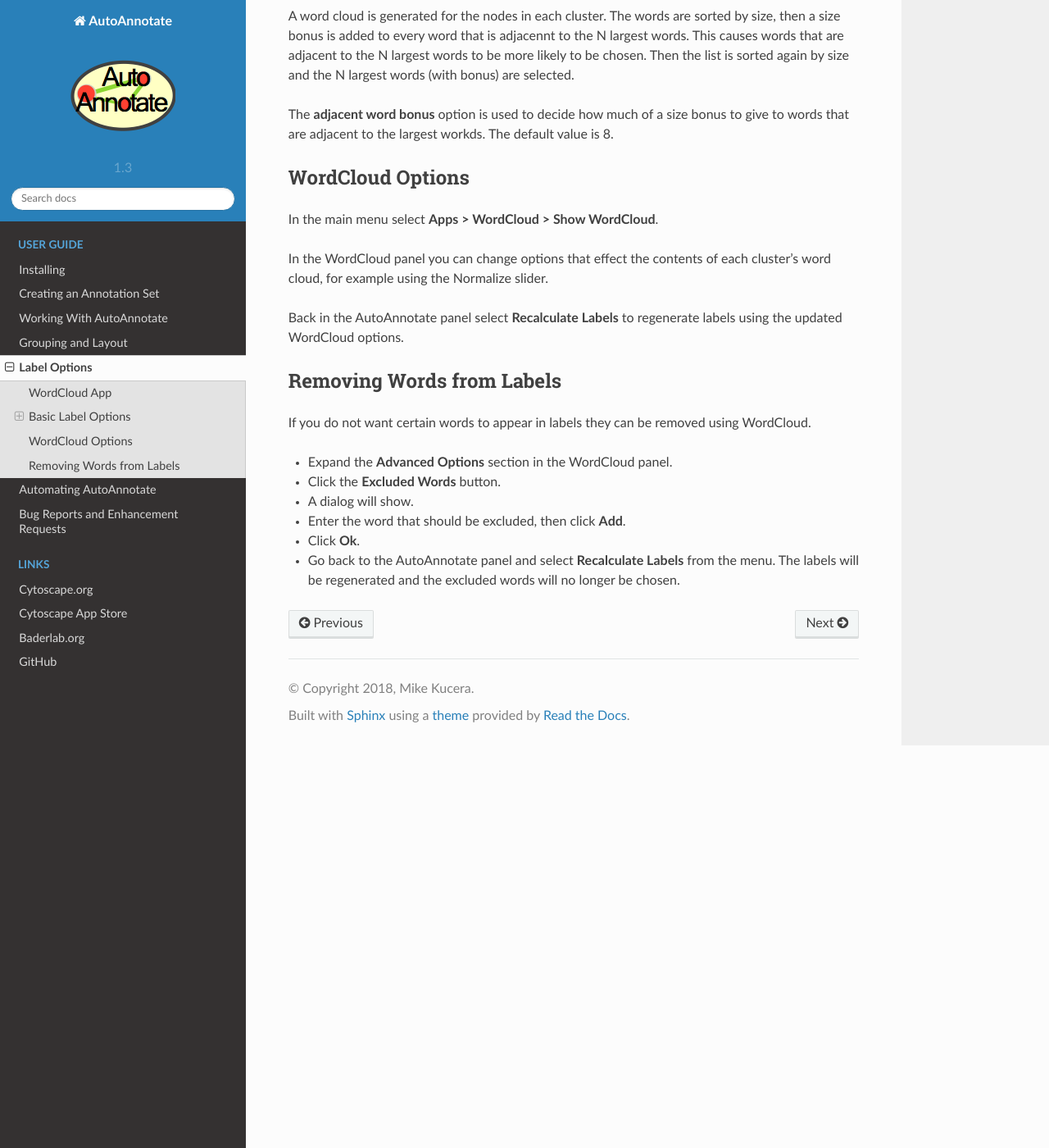
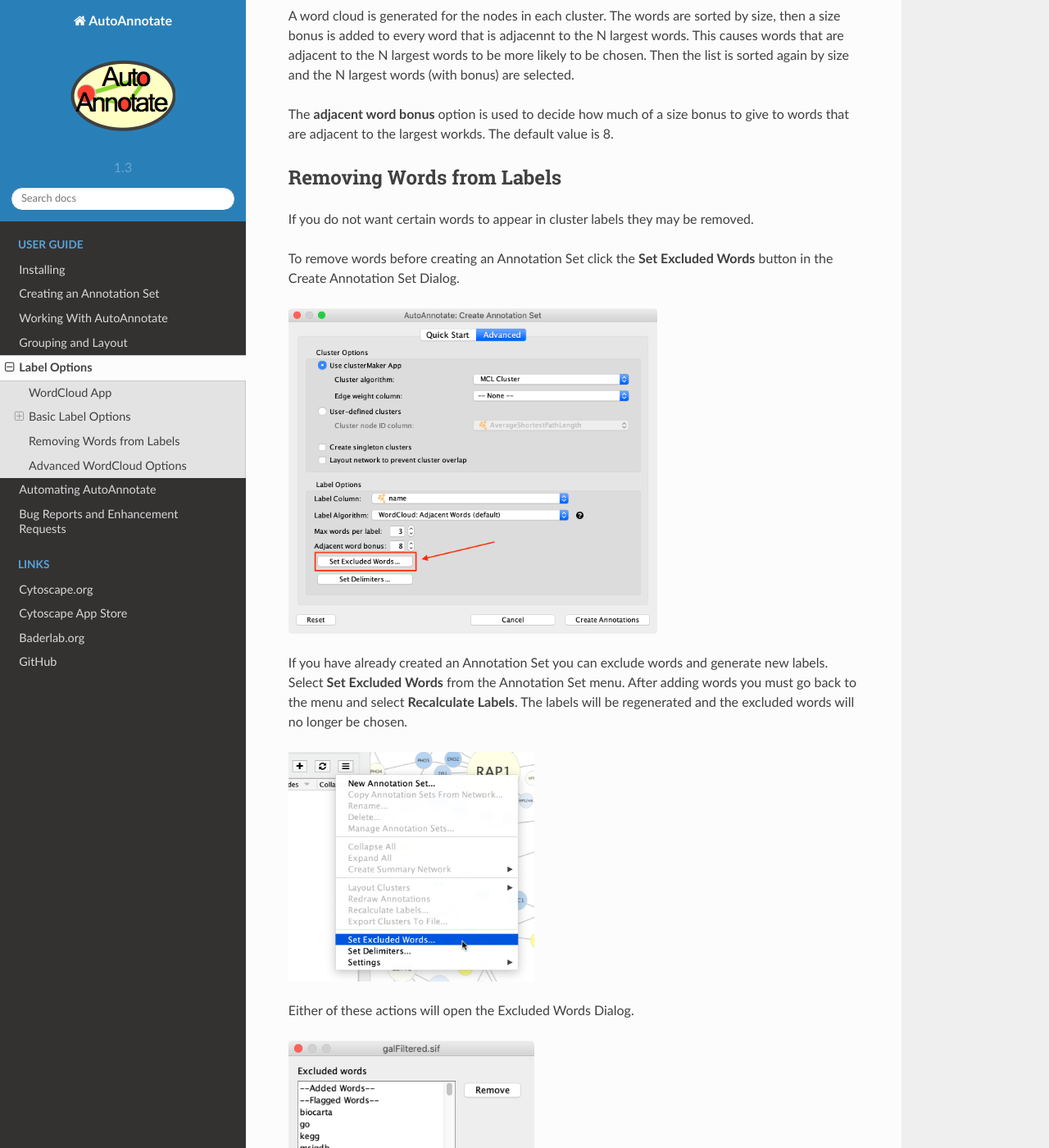
Before and after one commit to BaderLab/AutoAnnotateApp, a Sphinx documentation site: the page built from docs/WordCloud.rst, in a window 1280 px wide and 1400 px high, scrolled down 2049 px. Shown: the whole window at 82% size. Built offline with Sphinx 7.4.7 and the Read the Docs theme 2.0.0, drawn with Linux system fonts in a browser that asks for light colours; some of the changed text lies outside the part shown.

Commit message:
Update docs for 3.1.2

```diff
--- a/docs/WordCloud.rst
+++ b/docs/WordCloud.rst
@@ -65,8 +65,41 @@
 give to words that are adjacent to the largest workds. The default value is 8.
 
 
-WordCloud Options
------------------
+.. _label_options_words:
+
+Removing Words from Labels
+--------------------------
+
+If you do not want certain words to appear in cluster labels they may be removed.
+
+To remove words before creating an Annotation Set click the **Set Excluded Words** button
+in the Create Annotation Set Dialog.
+
+.. image:: images/exclude_words_button.png
+   :width: 450 px
+
+If you have already created an Annotation Set you can exclude words and generate new labels.
+Select **Set Excluded Words** from the Annotation Set menu. After adding words you must
+go back to the menu and select **Recalculate Labels**. The labels will
+be regenerated and the excluded words will no longer be chosen.
+
+.. image:: images/menu_exclude_words.png
+   :width: 300 px
+
+Either of these actions will open the Excluded Words Dialog.
+
+.. image:: images/exclude_words_dialog.png
+   :width: 300 px
+
+.. warning:: If the **Set Excluded Words** button or menu option is not available then please
+             upgrade the WordCloud plugin. WordCloud version 3.1.3 or higher is required to
+             enable this functionality.
+
+
+Advanced WordCloud Options
+--------------------------
+
+Several options in WordCloud effect how cluster labels are generated.
 
 In the main menu select **Apps > WordCloud > Show WordCloud**.
 
@@ -75,17 +108,3 @@
 
 Back in the AutoAnnotate panel select **Recalculate Labels** to regenerate labels using the updated
 WordCloud options.
-
-
-Removing Words from Labels
---------------------------
-
-If you do not want certain words to appear in labels they can be removed using WordCloud.
-
-* Expand the **Advanced Options** section in the WordCloud panel.
-* Click the **Excluded Words** button.
-* A dialog will show.
-* Enter the word that should be excluded, then click **Add**.
-* Click **Ok**.
-* Go back to the AutoAnnotate panel and select **Recalculate Labels** from the menu. The labels will
-  be regenerated and the excluded words will no longer be chosen.
```
Also changed, not shown: docs/CreatingAnAnnotationSet.rst (+9 -1 lines), docs/WorkingWithAutoAnnotate.rst (+8 -1 lines), docs/images/create_dialog_advanced2.png (deleted), docs/images/create_dialog_advanced3.png (added), docs/images/exclude_words_button.png (added), docs/images/exclude_words_dialog.png (added), docs/images/menu2.png (deleted), docs/images/menu3.png (added), docs/images/menu_exclude_words.png (added).
